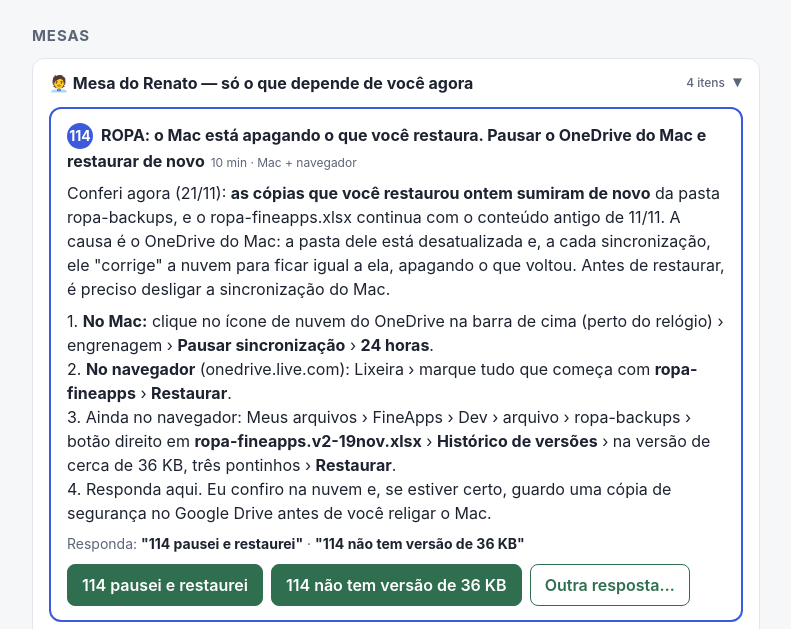
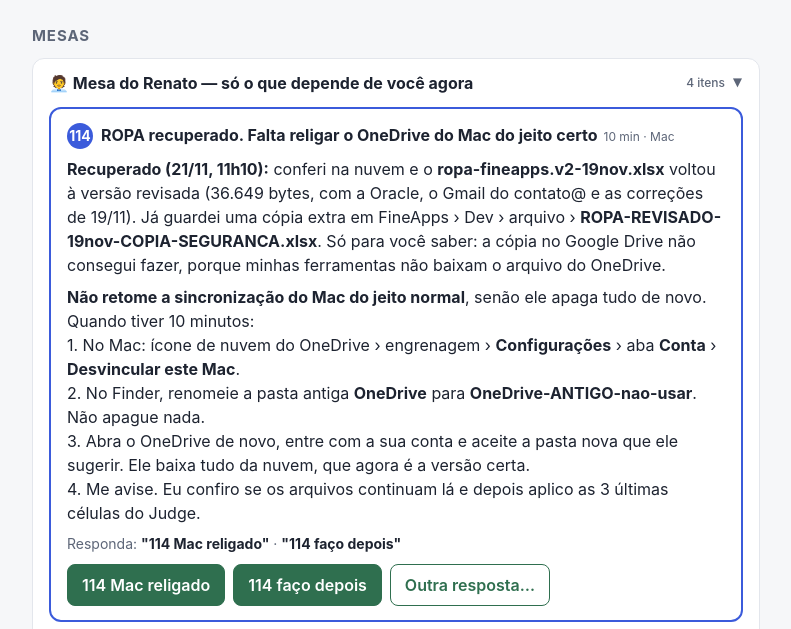
Before and after one commit to renatocorrea2908/rotinas, a plain HTML site: page jarvis-admin/FineApps_Mesa_do_Renato.html in a window 1280 px wide. Shown: the part 102-731 px from the top of the page, without its empty margins (244-1035 px from the left). Drawn offline with Linux system fonts and the light colour scheme.

Commit message:
Mesa: 114 — ROPA recuperado; religar OneDrive do Mac
Co-Authored-By: Claude Opus 5.5 <noreply@anthropic.com>
Claude-Session: https://claude.ai/code/session_014uWdppSG8XxXbbjSZE7uDQ

```diff
--- a/jarvis-admin/FineApps_Mesa_do_Renato.html
+++ b/jarvis-admin/FineApps_Mesa_do_Renato.html
@@ -54,10 +54,10 @@
             <h2>Mesas</h2>
   <details class="mesa" open><summary>🧑‍💼 Mesa do Renato — só o que depende de você agora <span class="cnt">4 itens</span></summary><div class="corpo">
   <div class="card agora">
-    <span class="n">114</span><span class="t">ROPA: o Mac está apagando o que você restaura. Pausar o OneDrive do Mac e restaurar de novo</span><span class="tag">10 min · Mac + navegador</span>
-    <p class="rec">Conferi agora (21/11): <b>as cópias que você restaurou ontem sumiram de novo</b> da pasta ropa-backups, e o ropa-fineapps.xlsx continua com o conteúdo antigo de 11/11. A causa é o OneDrive do Mac: a pasta dele está desatualizada e, a cada sincronização, ele "corrige" a nuvem para ficar igual a ela, apagando o que voltou. Antes de restaurar, é preciso desligar a sincronização do Mac.</p>
-    <p class="rec">1. <b>No Mac:</b> clique no ícone de nuvem do OneDrive na barra de cima (perto do relógio) › engrenagem › <b>Pausar sincronização</b> › <b>24 horas</b>.<br>2. <b>No navegador</b> (onedrive.live.com): Lixeira › marque tudo que começa com <b>ropa-fineapps</b> › <b>Restaurar</b>.<br>3. Ainda no navegador: Meus arquivos › FineApps › Dev › arquivo › ropa-backups › botão direito em <b>ropa-fineapps.v2-19nov.xlsx</b> › <b>Histórico de versões</b> › na versão de cerca de 36 KB, três pontinhos › <b>Restaurar</b>.<br>4. Responda aqui. Eu confiro na nuvem e, se estiver certo, guardo uma cópia de segurança no Google Drive antes de você religar o Mac.</p>
-    <p class="resp">Responda: <b>"114 pausei e restaurei"</b> · <b>"114 não tem versão de 36 KB"</b></p>
+    <span class="n">114</span><span class="t">ROPA recuperado. Falta religar o OneDrive do Mac do jeito certo</span><span class="tag">10 min · Mac</span>
+    <p class="rec"><b>Recuperado (21/11, 11h10):</b> conferi na nuvem e o <b>ropa-fineapps.v2-19nov.xlsx</b> voltou à versão revisada (36.649 bytes, com a Oracle, o Gmail do contato@ e as correções de 19/11). Já guardei uma cópia extra em FineApps › Dev › arquivo › <b>ROPA-REVISADO-19nov-COPIA-SEGURANCA.xlsx</b>. Só para você saber: a cópia no Google Drive não consegui fazer, porque minhas ferramentas não baixam o arquivo do OneDrive.</p>
+    <p class="rec"><b>Não retome a sincronização do Mac do jeito normal</b>, senão ele apaga tudo de novo. Quando tiver 10 minutos:<br>1. No Mac: ícone de nuvem do OneDrive › engrenagem › <b>Configurações</b> › aba <b>Conta</b> › <b>Desvincular este Mac</b>.<br>2. No Finder, renomeie a pasta antiga <b>OneDrive</b> para <b>OneDrive-ANTIGO-nao-usar</b>. Não apague nada.<br>3. Abra o OneDrive de novo, entre com a sua conta e aceite a pasta nova que ele sugerir. Ele baixa tudo da nuvem, que agora é a versão certa.<br>4. Me avise. Eu confiro se os arquivos continuam lá e depois aplico as 3 últimas células do Judge.</p>
+    <p class="resp">Responda: <b>"114 Mac religado"</b> · <b>"114 faço depois"</b></p>
   </div>
   <div class="card">
     <span class="n">115</span><span class="t">Site da FineApps no padrão do site do Stratum: igual ou só a mesma linguagem?</span><span class="tag">decisão de produto</span>
```
